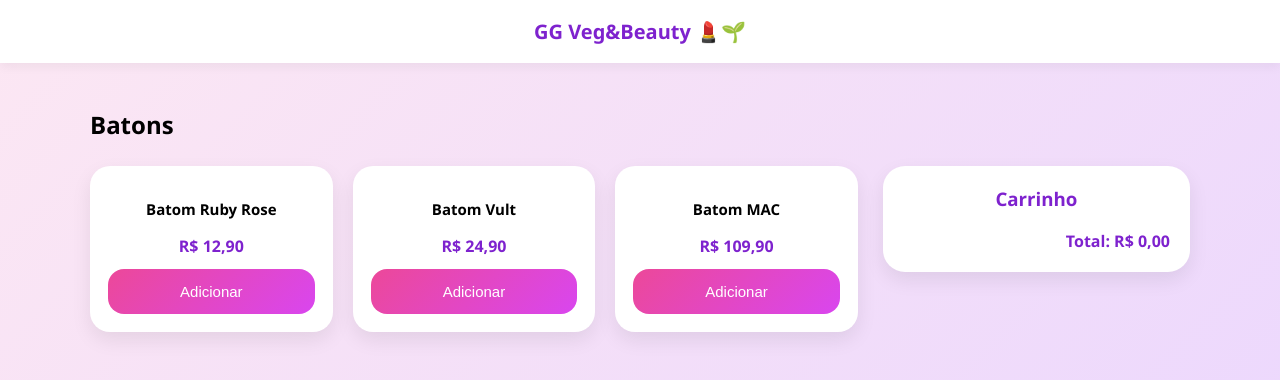
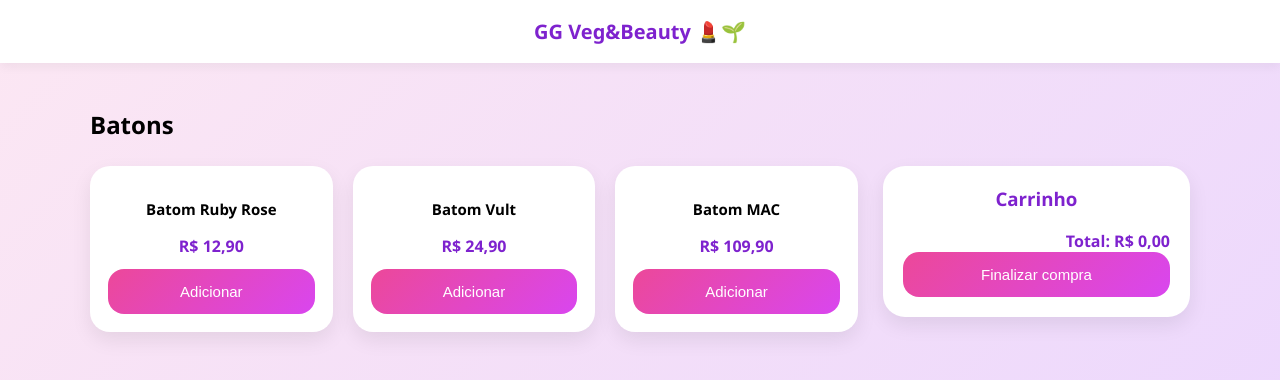
Before and after one commit to giselayne/gg-veg-beauty-, a plain HTML site: page index.html in a window 1280 px wide. Both pictures are taken after a click on the button "Entrar". Drawn offline with Linux system fonts and the light colour scheme.

Commit message:
Update index.html

```diff
--- a/index.html
+++ b/index.html
@@ -179,6 +179,7 @@
       <h3>Carrinho</h3>
       <div id="cartItems"></div>
       <div class="total" id="total">Total: R$ 0,00</div>
+      <button onclick="checkout()">Finalizar compra</button>
     </div>
   </div>
 </div>
```
